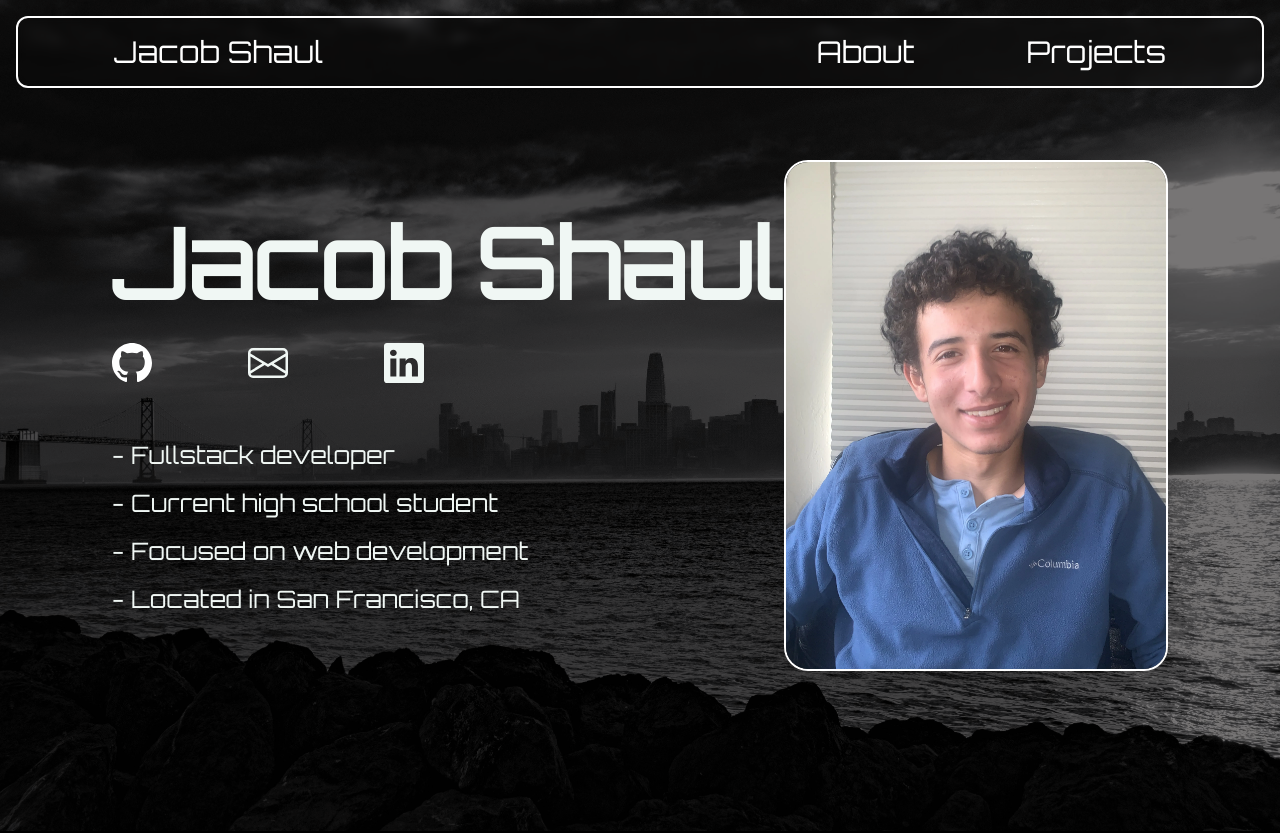
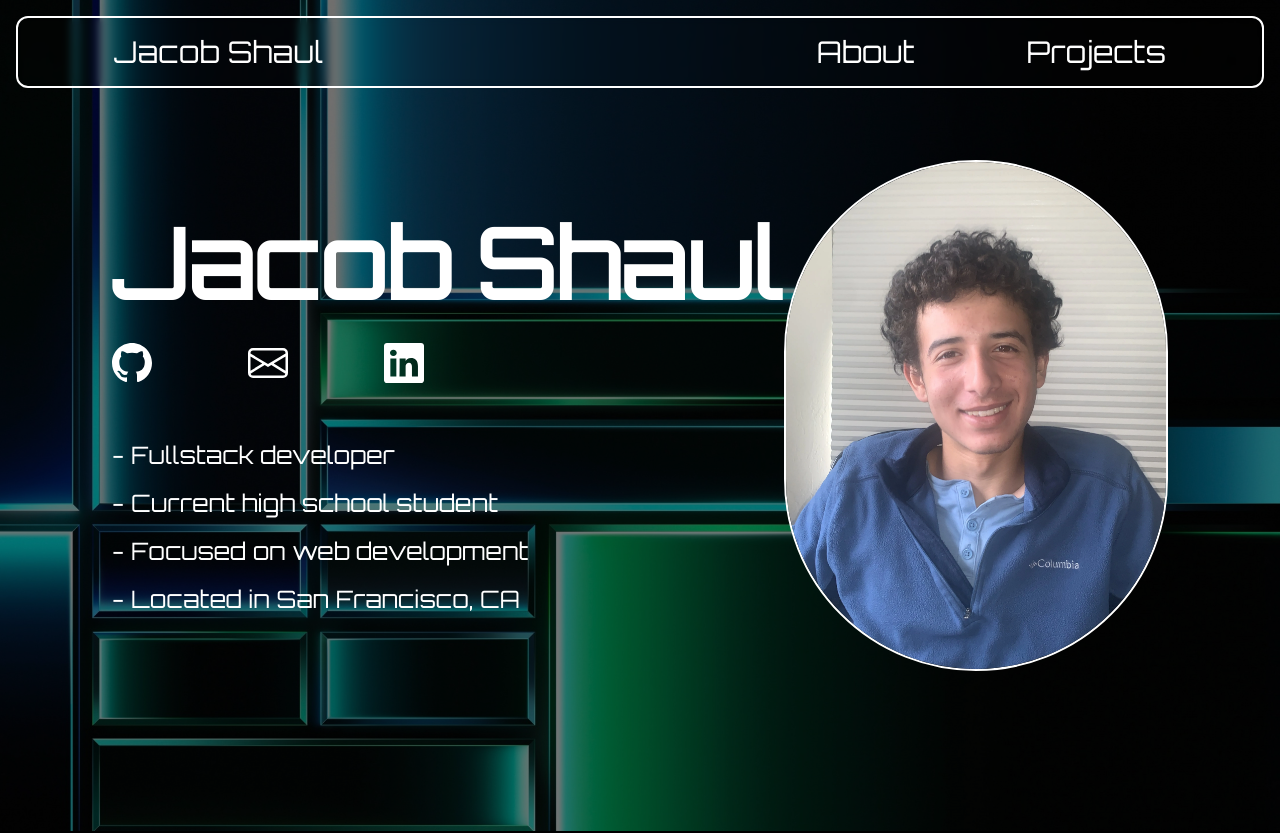
Before and after one commit to jacob-s-codes/personal-portfolio, a Next.js app: page / in a window 1280 px wide. Shown: the top 833 px of the page. Built offline with nearby package versions, Linux system fonts and the light colour scheme.

Commit message:
updated bg image

```diff
--- a/app/components/HomePage/LandingPage.tsx
+++ b/app/components/HomePage/LandingPage.tsx
@@ -1,15 +1,31 @@
+'use client';
 import React from 'react'
 import Image from 'next/image'
 import faceImage from '../../assets/facepic.webp';
-import homepagestyles from '../../styles/HomePage.module.css'
+import homepagestyles from '../../styles/HomePage.module.css';
+import { useEffect } from 'react';
 
 
 
 const LandingPage = () => {
+
+    useEffect(() => {
+        const handleMouseMove = (e: MouseEvent) => {
+            const landpage = document.querySelector(`.${homepagestyles.landpagebg}`) as HTMLElement;
+            if (landpage) {
+                landpage.style.setProperty("--x", `${e.clientX - landpage.getBoundingClientRect().left}px`);
+                landpage.style.setProperty("--y", `${e.clientY - landpage.getBoundingClientRect().top}px`);
+            }
+        };
+
+        document.addEventListener("mousemove", handleMouseMove);
+        return () => document.removeEventListener("mousemove", handleMouseMove);
+    }, []);
+
     return (
-        <div>
-            <div className={`flex flex-row items-center justify-between py-40 ${homepagestyles.landpagebg} w-full`}>
-                <div className='flex flex-col items-start ml-28'>
+        <div className={`w-full ${homepagestyles.landpagebg}`}>
+            <div className={`flex flex-row items-center justify-between py-40 max-w-[1800px] mx-auto `}>
+                <div className={`flex flex-col items-start ml-28`}>
                     <h1 className='text-8xl font-bold'>Jacob Shaul</h1>
                     <div className='mt-8'>
                         <ul className='flex flex-row items-center gap-x-24'>
@@ -19,12 +35,12 @@ const LandingPage = () => {
                                 </svg>
                             </li></a>
                             <li className='hover:text-[#99E1D9] hover:scale-110 hover:cursor-pointer'>
-                            <a href={"mailto: jacobbshaul@gmail.com"}><svg xmlns="http://www.w3.org/2000/svg" fill="currentColor" className="bi bi-envelope w-10 h-auto duration-500 hover:rotate-12" viewBox="0 0 16 16">
+                                <a href={"mailto: jacobbshaul@gmail.com"}><svg xmlns="http://www.w3.org/2000/svg" fill="currentColor" className="bi bi-envelope w-10 h-auto duration-500 hover:rotate-12" viewBox="0 0 16 16">
                                     <path d="M0 4a2 2 0 0 1 2-2h12a2 2 0 0 1 2 2v8a2 2 0 0 1-2 2H2a2 2 0 0 1-2-2zm2-1a1 1 0 0 0-1 1v.217l7 4.2 7-4.2V4a1 1 0 0 0-1-1zm13 2.383-4.708 2.825L15 11.105zm-.034 6.876-5.64-3.471L8 9.583l-1.326-.795-5.64 3.47A1 1 0 0 0 2 13h12a1 1 0 0 0 .966-.741M1 11.105l4.708-2.897L1 5.383z" />
                                 </svg></a>
                             </li>
                             <li className='hover:text-[#99E1D9] hover:scale-110 hover:cursor-pointer'>
-                                <svg xmlns="http://www.w3.org/2000/svg"  fill="currentColor" className="bi bi-linkedin w-10 h-auto duration-500 hover:rotate-12" viewBox="0 0 16 16">
+                                <svg xmlns="http://www.w3.org/2000/svg" fill="currentColor" className="bi bi-linkedin w-10 h-auto duration-500 hover:rotate-12" viewBox="0 0 16 16">
                                     <path d="M0 1.146C0 .513.526 0 1.175 0h13.65C15.474 0 16 .513 16 1.146v13.708c0 .633-.526 1.146-1.175 1.146H1.175C.526 16 0 15.487 0 14.854zm4.943 12.248V6.169H2.542v7.225zm-1.2-8.212c.837 0 1.358-.554 1.358-1.248-.015-.709-.52-1.248-1.342-1.248S2.4 3.226 2.4 3.934c0 .694.521 1.248 1.327 1.248zm4.908 8.212V9.359c0-.216.016-.432.08-.586.173-.431.568-.878 1.232-.878.869 0 1.216.662 1.216 1.634v3.865h2.401V9.25c0-2.22-1.184-3.252-2.764-3.252-1.274 0-1.845.7-2.165 1.193v.025h-.016l.016-.025V6.169h-2.4c.03.678 0 7.225 0 7.225z" />
                                 </svg>
                             </li>
@@ -40,7 +56,7 @@ const LandingPage = () => {
                     </div>
 
                 </div>
-                <Image src={faceImage} priority={false} className='w-96 h-full border-white border-2 rounded-3xl mr-28 hover:rotate-3 duration-200' width={500} height={500} alt='Image of me' />
+                <Image src={faceImage} priority={false} className='w-96 h-full border-white border-2 rounded-full mr-28 hover:rotate-3 duration-200' width={500} height={500} alt='Image of me' />
             </div>
 
 
--- a/app/components/HomePage/NavBar.tsx
+++ b/app/components/HomePage/NavBar.tsx
@@ -5,7 +5,7 @@ import Link from 'next/link';
 
 const NavBar: React.FC = () => {
   return (
-    <header className="fixed top-0 left-0 right-0 py-4 px-4 z-50 text-white">
+    <header className="fixed top-0 left-0 right-0 py-4 px-4 z-50 text-white max-w-[1800px] mx-auto">
       <div className="border-2 border-white hover:border-[#99E1D9] rounded-xl py-4 w-full relative backdrop-blur-sm z-50">
         <ul className="flex flex-row w-full items-center justify-between text-3xl">
           <div className="flex justify-end">
--- a/app/globals.css
+++ b/app/globals.css
@@ -15,8 +15,7 @@
 
 
 main {
-  width: 100%;
-  max-width: 1800px;
+
   display: flex;
   flex-direction: column;
   justify-content: center;
--- a/app/layout.tsx
+++ b/app/layout.tsx
@@ -35,7 +35,7 @@ export default function RootLayout({
   return (
     <html lang="en" suppressHydrationWarning className="w-full bg-black">
       <body
-        className={` antialiased text-[#F0F7F4] z-10 orbitron bg-black w-full font-orbitron ${orbitron.variable} max-w-[1800px] mx-auto`}
+        className={` antialiased text-[#F0F7F4] z-10 orbitron bg-black w-full font-orbitron ${orbitron.variable} `}
       >
         {children}
       </body>
--- a/app/page.tsx
+++ b/app/page.tsx
@@ -15,8 +15,8 @@ export default function Home() {
 
 
   return (
-    <main className={` z-10 w-full flex flex-col justify-center mx-auto`}>
-      <div className=' '>
+    <main className={` z-10 w-full flex flex-col justify-center `}>
+      <div className=' w-full'>
         <NavBar />
 
         <LandingPage />
--- a/app/styles/HomePage.module.css
+++ b/app/styles/HomePage.module.css
@@ -1,8 +1,23 @@
 .landpagebg {
-    background-image: url('../assets/pexels-shotbysylvesterabigail-27686060.jpg');
+    background-image: url('../assets/anothercoolbg.jpg');
     background-position: top right;
     background-size: cover;
     background-repeat: no-repeat;
     background-blend-mode: multiply;
     background-color: rgb(119, 117, 117);
+    position: relative;
+    color: white;
+    overflow: hidden;
 }
+
+/* .landpagebg::before {
+    content: '';
+    position: absolute;
+    top: 0;
+    left: 0;
+    width: 100%;
+    height: 100%;
+    background: radial-gradient(circle at var(--x, 50%) var(--y, 50%), rgba(255, 255, 255, 0.3) 10%, rgba(0, 0, 0, 0.8) 40%);
+    pointer-events: none;
+    transition: background 0.1s ease-out;
+} */
```
Also changed, not shown: app/assets/anothercoolbg.jpg (added).
